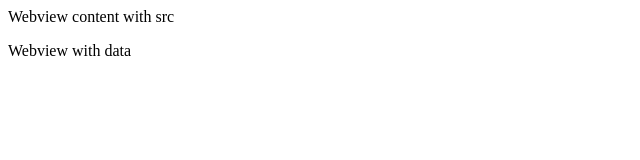
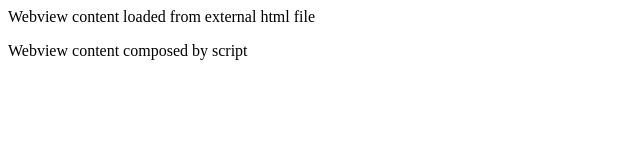
Before and after one commit to fricci/electron-webview-bug, an Electron app: page index.html in a window 800 px wide. Shown: the whole page, without its empty margins (0-640 px from the left). Drawn offline with Linux system fonts and the light colour scheme; files whose address does not match are found by name.

Commit message:
more comment added

```diff
--- a/client-test.js
+++ b/client-test.js
@@ -1,3 +1,5 @@
+
+// This html content is the same as webview.html
 const webContent =
     `<html>
 
@@ -18,8 +20,11 @@ webview.setAttribute('nodeintegrationinsubframes', 'true');
 webview.setAttribute('enableremotemodule', 'true');
 webview.setAttribute('disablewebsecurity', 'true');
 webview.setAttribute('webpreferences', 'allowRunningInsecureContent');
+
+// If we load the webview content this way, the webview will work with any electron version
 //webview.setAttribute('src', 'file://C:/Users/feren/Projects/webview-sandbox/webview.html');
 
+// If we load the webview content this way, the webview wont work with electron 9.* or 10.*.
 webview.src = 'data:text/html;base64,' + window.btoa(webContent);
 
 document.getElementById('webViewPlace').appendChild(webview);
--- a/index.html
+++ b/index.html
@@ -5,12 +5,13 @@
 </head>
 
 <body>
-    <p>Webview content with src</p>
+    <p>Webview content loaded from external html file</p>
+    <!-- This webview always works with any electron version -->
     <webview nodeintegration="true" disablewebsecurity="true" webpreferences="allowRunningInsecureContent"
         src="file://C:/Users/feren/Projects/webview-sandbox/webview.html">
 
     </webview>
-    <p>Webview with data</p>
+    <p>Webview content composed by script</p>
     <div id='webViewPlace'></div>
     <script src="file://C:/Users/feren/Projects/webview-sandbox/client-test.js"></script>
 </body>
```
